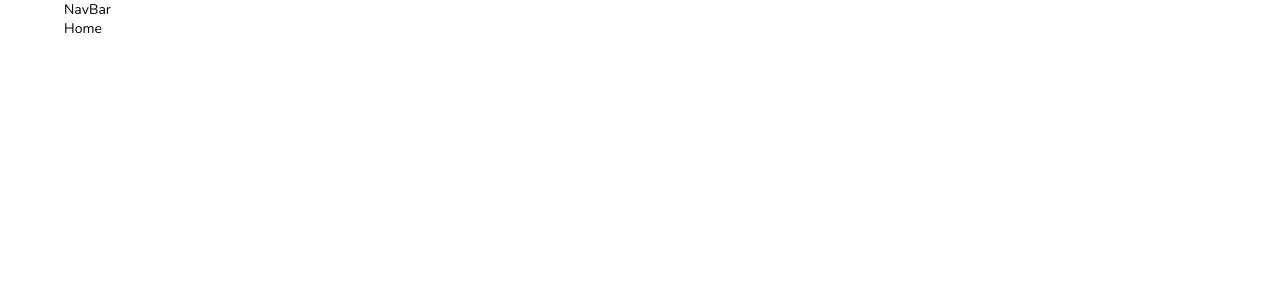
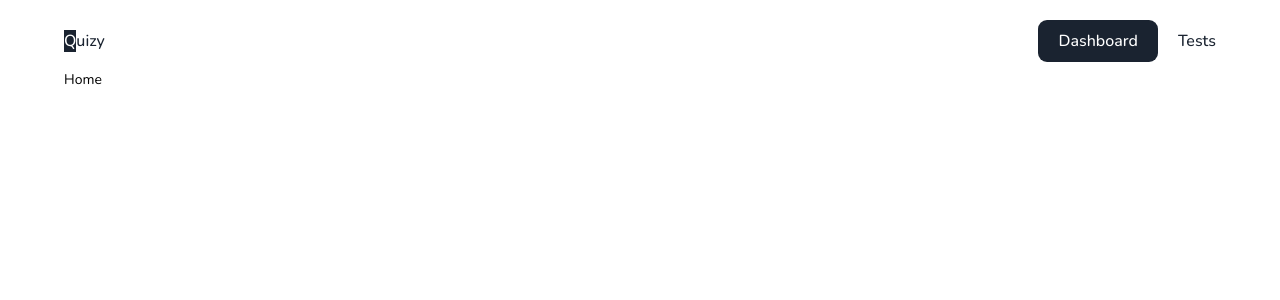
Before and after one commit to huthaifaaltiti/estarta-quiz-app, a React (Create React App) app: page / in a window 1280 px wide. Shown: the top 300 px of the page. Built offline with nearby package versions, Linux system fonts and the light colour scheme.

Commit message:
setup navbar

```diff
--- a/src/App.js
+++ b/src/App.js
@@ -21,7 +21,7 @@ function App() {
         <NavBar />
         <Routes>
           <Route index element={<Home />} />
-          <Route path="/tasks" element={<TestsPage />} />
+          <Route path="/tests" element={<TestsPage />} />
           <Route path="*" element={<NotFound />} />
         </Routes>
       </Suspense>
--- a/src/components/NavBar/index.js
+++ b/src/components/NavBar/index.js
@@ -1,9 +1,28 @@
 // react
 import React from "react";
+// react-router-dom
+import { NavLink, Link } from "react-router-dom";
 
 // styles
 import styles from "./styles.module.css";
 
 export default function NavBar() {
-  return <div>NavBar</div>;
+  return (
+    <div className={styles.navBarBody}>
+      <nav>
+        <Link className={styles.LogoCont}>
+          <span>Q</span>
+          <span>uizy</span>
+        </Link>
+        <span>
+          <NavLink className={styles.navLink} to="/">
+            Dashboard
+          </NavLink>
+          <NavLink className={styles.navLink} to="/tests">
+            Tests
+          </NavLink>
+        </span>
+      </nav>
+    </div>
+  );
 }
--- a/src/components/NavBar/styles.module.css
+++ b/src/components/NavBar/styles.module.css
@@ -1 +1,38 @@
 /* Sector: Main NavBar classes */
+
+.navBarBody {
+  width: 100%;
+  height: 3rem;
+
+  padding: 2rem 0;
+  margin-bottom: 3rem;
+
+  font-size: 1.6rem;
+  font-weight: 500;
+
+  background-color: var(--color-wh);
+  color: var(--color-pr);
+}
+
+.navBarBody nav {
+  display: flex;
+  align-items: center;
+  justify-content: space-between;
+}
+
+.navBarBody nav span {
+  display: flex;
+  align-items: center;
+  justify-content: space-between;
+  gap: 2rem;
+}
+
+.LogoCont {
+  display: flex;
+  align-items: center;
+}
+
+.LogoCont span:first-child {
+  background-color: var(--color-pr);
+  color: var(--color-wh);
+}
--- a/src/index.css
+++ b/src/index.css
@@ -113,11 +113,16 @@ code {
 }
 
 /* a */
-/* a {
+a {
   text-decoration: none;
   color: inherit;
 }
 
 a.active {
-  border-bottom: 2px solid var(--color-secn);
-} */
+  padding: 1rem 2rem;
+
+  border-radius: .9rem;
+
+  background-color: var(--color-pr);
+  color:var(--color-wh)
+}
```
